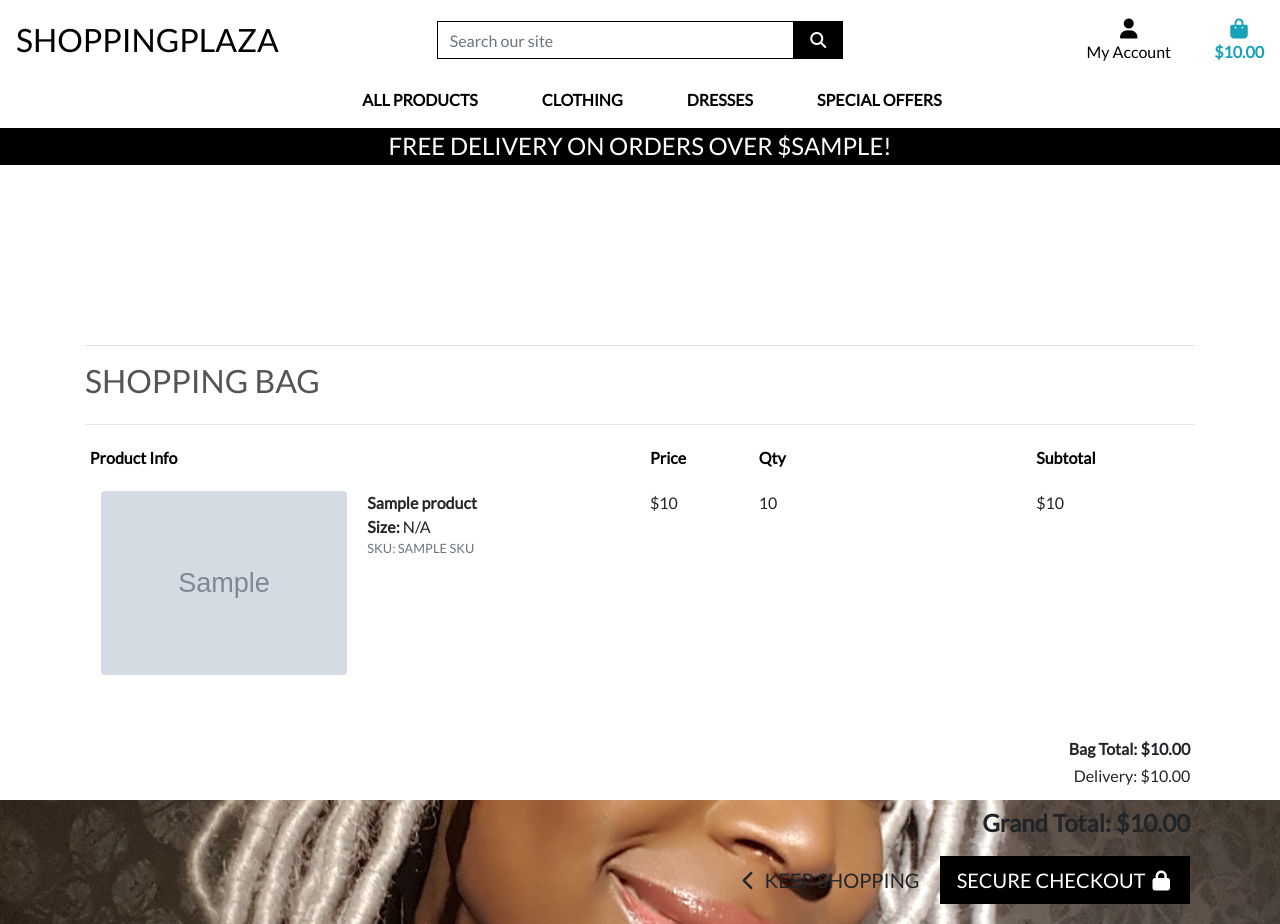
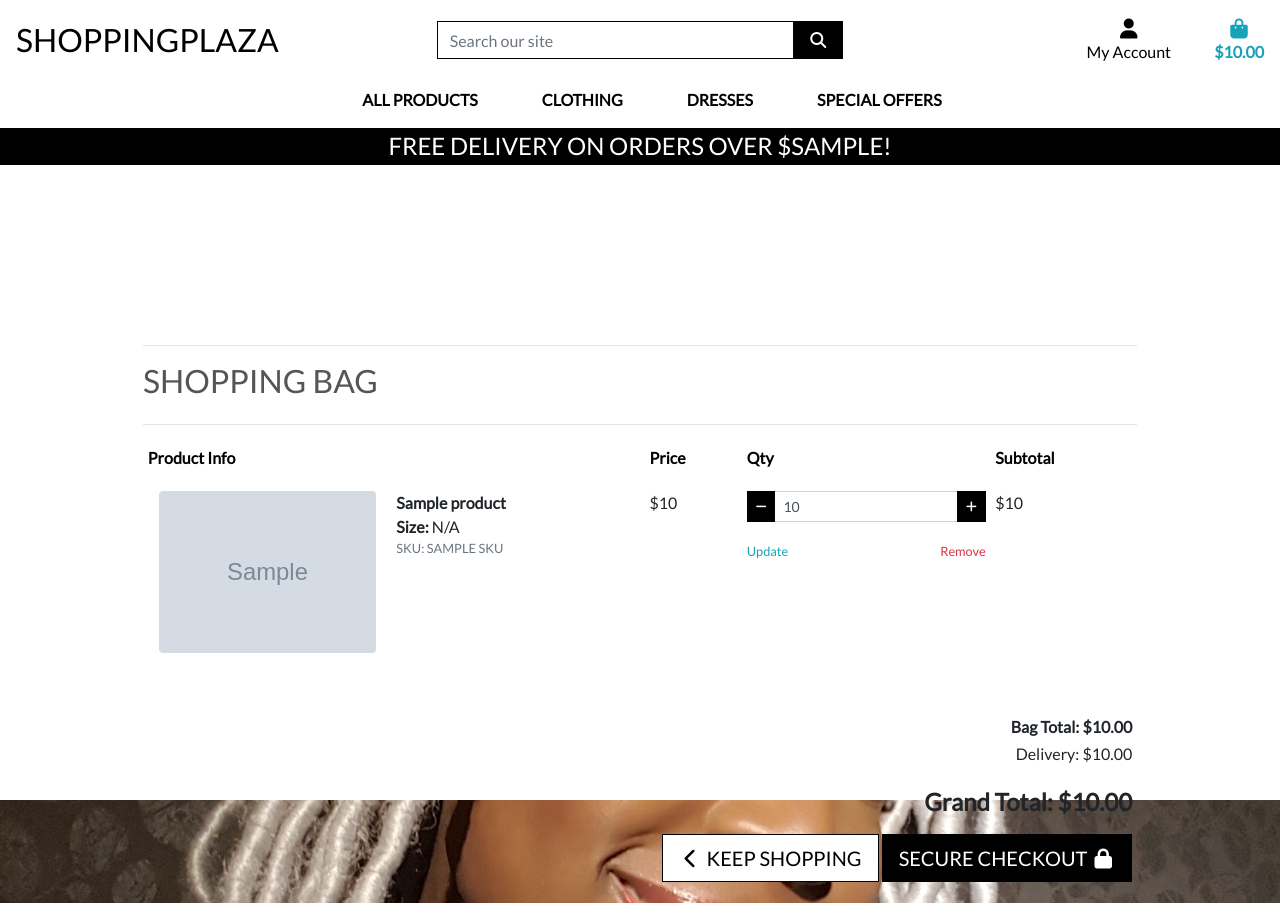
Before and after one commit to soniitsa/shopping-plaza, a Django app: template bag/templates/bag/bag.html in a window 1280 px wide. After the commit the page ends 903 px from the top, so only its background shows below. Run offline with Django 3.2, Linux system fonts and the light colour scheme; the template is opened without the code that fills it: most values are stand-ins (such as "Sample title", 1, 10 or a date in 2020); grey boxes marked "Sample" are stand-in pictures; some libraries are stand-ins or nearby versions.

Commit message:
Added quatity boxes to shopping bag

```diff
--- a/bag/templates/bag/bag.html
+++ b/bag/templates/bag/bag.html
@@ -49,7 +49,38 @@
                                         <p class="my-0">${{ item.product.price }}</p>
                                     </td>
                                     <td class="py-3 w-25">
-                                        <p class="my-0">{{ item.quantity }}</p>
+                                        <form class="form update-form" method="POST" action="">
+                                            {% csrf_token %}
+                                            <div class="form-group">
+                                                <div class="input-group">
+                                                    <div class="input-group-prepend">
+                                                        <button class="decrement-qty btn btn-sm btn-black rounded-0"
+                                                            data-item_id="{{ item.item_id }}" id="decrement-qty_{{ item.item_id }}">
+                                                            <span>
+                                                                <i class="fas fa-minus fa-sm"></i>
+                                                            </span>
+                                                        </button>
+                                                    </div>
+                                                    <input class="form-control form-control-sm qty_input" type="number"
+                                                        name="quantity" value="{{ item.quantity }}" min="1" max="99"
+                                                        data-item_id="{{ item.item_id }}"
+                                                        id="id_qty_{{ item.item_id }}">
+                                                    <div class="input-group-append">
+                                                        <button class="increment-qty btn btn-sm btn-black rounded-0"
+                                                            data-item_id="{{ item.item_id }}" id="increment-qty_{{ item.item_id }}">
+                                                            <span>
+                                                                <i class="fas fa-plus fa-sm"></i>
+                                                            </span>
+                                                        </button>
+                                                    </div>
+                                                    {% if item.product.has_sizes %}
+                                                        <input type="hidden" name="product_size" value="{{ item.size }}">
+                                                    {% endif %}
+                                                </div>
+                                            </div>
+                                        </form>
+                                        <a class="update-link text-info"><small>Update</small></a>
+                                        <a class="remove-item text-danger float-right" id="remove_{{ item.item_id }}" data-size="{{ item.size }}"><small>Remove</small></a>
                                     </td>
                                     <td class="py-3">
                                         <p class="my-0">${{ item.product.price }}</p>
@@ -99,3 +130,30 @@
         </div>
     </div>
 {% endblock %}
+
+{% block postloadjs %}
+{{ block.super }}
+{% include 'products/includes/quantity_input_script.html' %}
+
+<script type="text/javascript">
+    // Update quantity on click
+    $('.update-link').click(function(e) {
+        var form = $(this).prev('.update-form');
+        form.submit();
+    })
+
+    // Remove item and reload on click
+    $('.remove-item').click(function(e) {
+        var csrfToken = "{{ csrf_token }}";
+        var itemId = $(this).attr('id').split('remove_')[1];
+        var size = $(this).data('size');
+        var url = `/bag/remove/${itemId}`;
+        var data = {'csrfmiddlewaretoken': csrfToken, 'size': size};
+
+        $.post(url, data)
+         .done(function() {
+             location.reload();
+         });
+    })
+</script>
+{% endblock %}
--- a/static/css/base.css
+++ b/static/css/base.css
@@ -38,7 +38,7 @@ body {
     color: white;
 }
 
-btn-outline-black {
+.btn-outline-black {
     background: white;
     color: black !important; /* use important to override link colors for <a> elements */
     border: 1px solid black;
@@ -96,8 +96,19 @@ a.category-badge > span.badge:hover {
     right: 10px;
 }
 
-.btt-link {
+.btt-link,
+.update-link,
+.remove-item {
     cursor: pointer;
+}
+
+/* -------------------------------- Media Queries */
+
+/* Slightly larger container on xl screens */
+@media (min-width: 1200px) {
+  .container {
+    max-width: 80%;
+  }
 }
 
 /* fixed top navbar only on medium and up */
```
